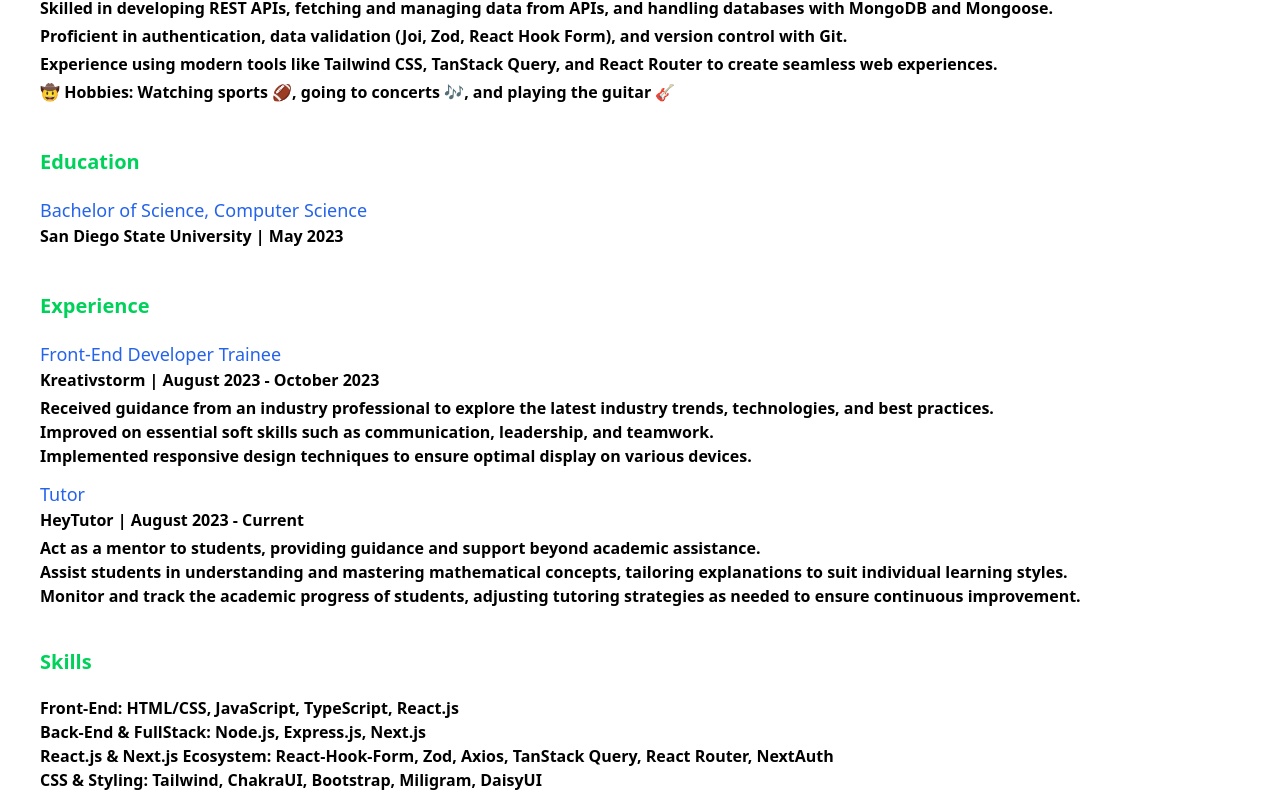
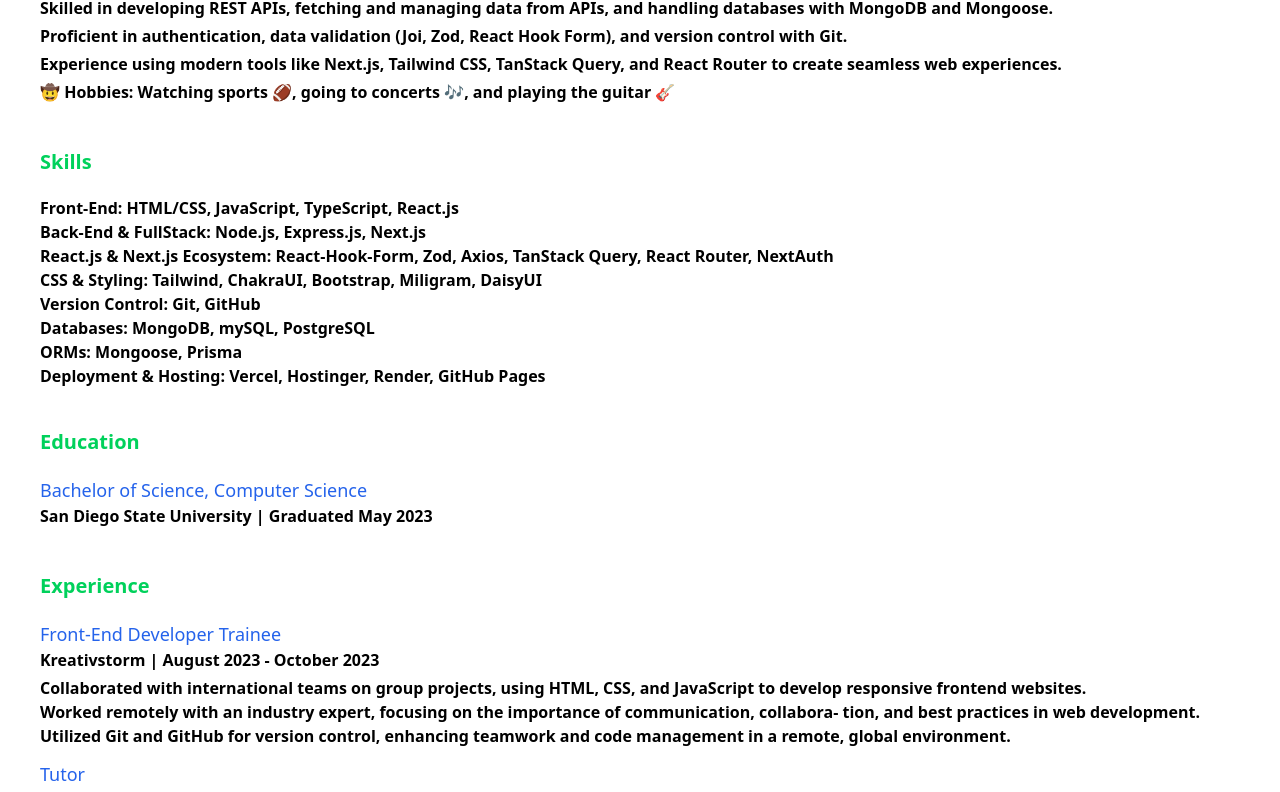
Before and after one commit to mark-elias/Marcos_Elias_Portfolio, a React (Vite) app: page / in a window 1280 px wide. Shown: the part 440-1232 px from the top of the page. Built offline with nearby package versions, Linux system fonts and the light colour scheme.

Commit message:
small content updates

```diff
--- a/src/App.tsx
+++ b/src/App.tsx
@@ -9,7 +9,7 @@ import Footer from "./Components/Footer";
 import Certificates from "./Components/Certificates";
 
 function App() {
-  const listItems = ["Education", "Experience", "Skills", "Projects"];
+  const listItems = ["Skills", "Education", "Experience", "Projects"];
 
   return (
     <>
@@ -17,9 +17,9 @@ function App() {
       <main className="">
         <Hero></Hero>
         <AboutMe></AboutMe>
+        <Skills></Skills>
         <Education></Education>
         <Experience></Experience>
-        <Skills></Skills>
         <Certificates></Certificates>
         <Projects></Projects>
       </main>
--- a/src/Components/AboutMe.tsx
+++ b/src/Components/AboutMe.tsx
@@ -15,7 +15,7 @@ function AboutMe() {
         {`Proficient in authentication, data validation (Joi, Zod, React Hook Form), and version control with Git.`}
       </p>
       <p>
-        Experience using modern tools like Tailwind CSS, TanStack Query, and
+        Experience using modern tools like Next.js, Tailwind CSS, TanStack Query, and
         React Router to create seamless web experiences.
       </p>
       <p className="mt-7">
--- a/src/Components/Education.tsx
+++ b/src/Components/Education.tsx
@@ -3,7 +3,7 @@ function Education() {
     <section id="education">
       <h2>Education</h2>
       <h3>Bachelor of Science, Computer Science</h3>
-      <p>San Diego State University | May 2023</p>
+      <p>San Diego State University | Graduated May 2023</p>
     </section>
   );
 }
--- a/src/Components/Experience.tsx
+++ b/src/Components/Experience.tsx
@@ -6,16 +6,16 @@ function Experience() {
       <p>Kreativstorm | August 2023 - October 2023</p>
       <ul className="list-disc">
         <li className="ml-5">
-          Received guidance from an industry professional to explore the latest
-          industry trends, technologies, and best practices.
+          Collaborated with international teams on group projects, using HTML,
+          CSS, and JavaScript to develop responsive frontend websites.
         </li>
         <li className="ml-5">
-          Improved on essential soft skills such as communication, leadership,
-          and teamwork.
+          Worked remotely with an industry expert, focusing on the importance of
+          communication, collabora- tion, and best practices in web development.
         </li>
         <li className="ml-5">
-          Implemented responsive design techniques to ensure optimal display on
-          various devices.
+          Utilized Git and GitHub for version control, enhancing teamwork and
+          code management in a remote, global environment.
         </li>
       </ul>
       <h3>Tutor</h3>
```
